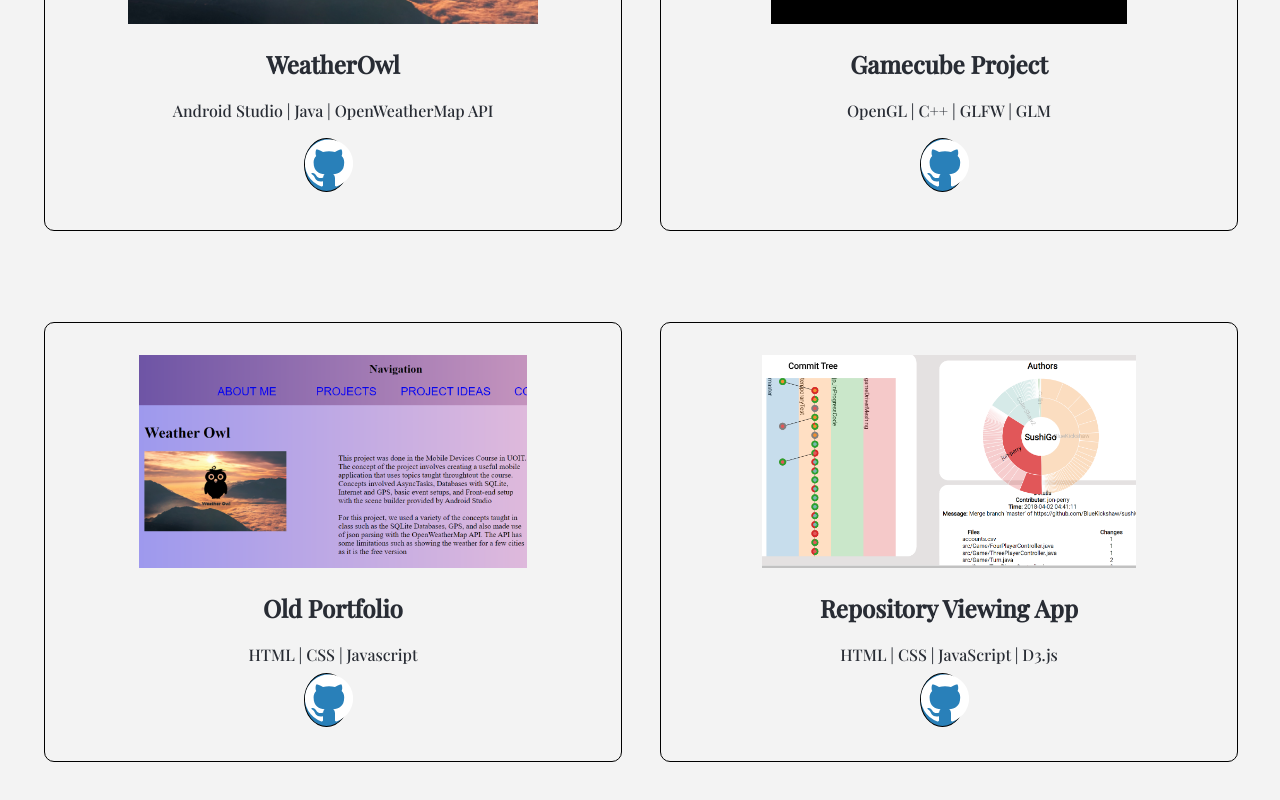
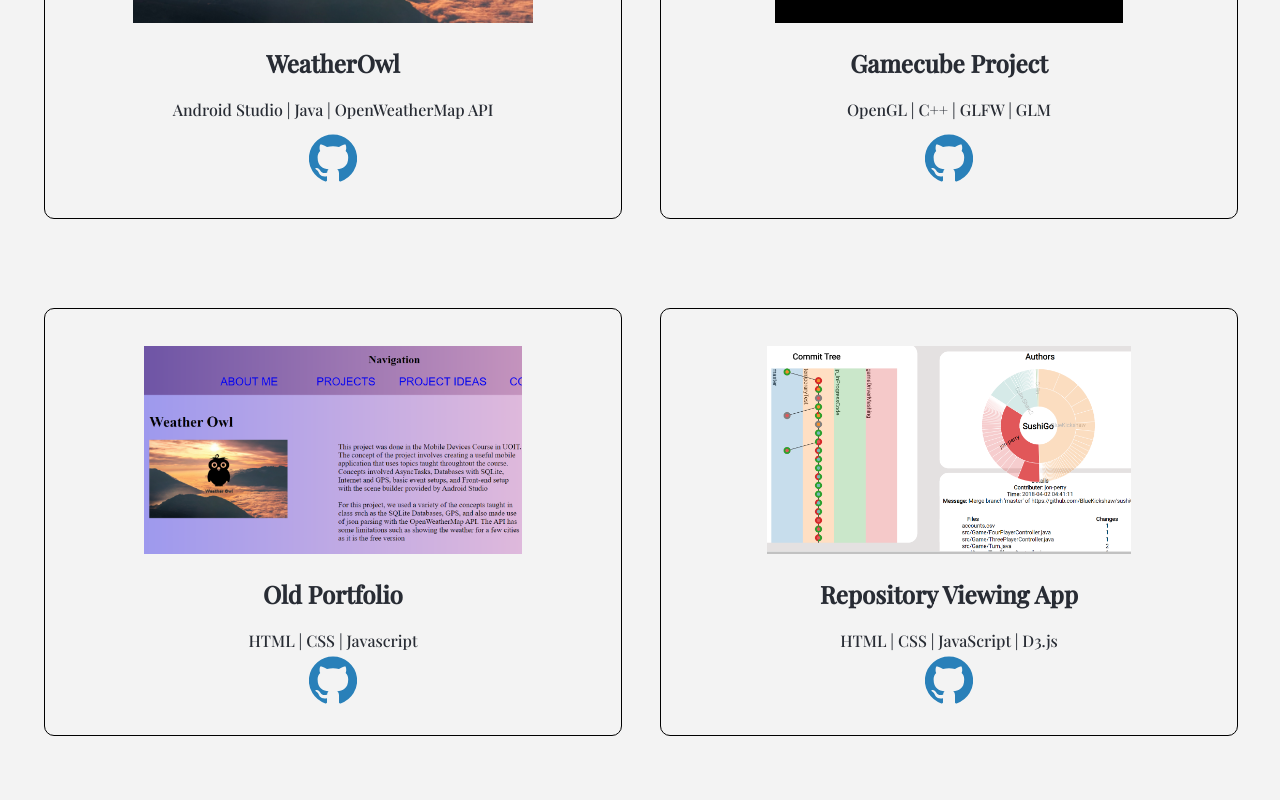
Before and after one commit to SinthooranR/SinthooranR.github.io, a React (Create React App) app: page / in a window 1280 px wide. Shown: the part 1996-2796 px from the top of the page. Built offline with nearby package versions, Linux system fonts and the light colour scheme.

Commit message:
Fixed the github icon button for the projects

```diff
--- a/src/components/MainBody/Welcome/Welcome.module.css
+++ b/src/components/MainBody/Welcome/Welcome.module.css
@@ -7,7 +7,7 @@
 
 .Welcome h1 {
   width: 75%;
-  margin: 0 0 0 10%;
+  margin: auto;
   padding-top: 25%;
   /* transition: 1s; */
   animation: fade 3s ease-in;
--- a/src/components/Reusuable/Project/Project.js
+++ b/src/components/Reusuable/Project/Project.js
@@ -6,17 +6,14 @@ import classes from "./Project.module.css";
 const Project = (props) => {
   const panelContext = useContext(MainContext);
   let panelColor;
-  let githubColor;
 
   switch (panelContext.theme) {
     case false:
       panelColor = classes.LightBorder;
-      githubColor = classes.GitLight;
       break;
 
     case true:
       panelColor = classes.DarkBorder;
-      githubColor = classes.GitDark;
       break;
 
     default:
@@ -29,11 +26,9 @@ const Project = (props) => {
         <h2>{props.title}</h2>
         <p>{props.description}</p>
       </div>
-      <div className={githubColor}>
-        <a href={props.link} target="_blank" rel="noopener noreferrer">
-          <GitHub />
-        </a>
-      </div>
+      <a href={props.link} target="_blank" rel="noopener noreferrer">
+        <GitHub />
+      </a>
     </div>
   );
 };
--- a/src/components/Reusuable/Project/Project.module.css
+++ b/src/components/Reusuable/Project/Project.module.css
@@ -24,48 +24,28 @@
   border: 1px solid black;
 }
 
+.LightBorder a,
+.LightBorder a:visited {
+  color: #2980b9;
+}
+
+.LightBorder a:hover {
+  color: #1565c0;
+  transition: 1s;
+}
+
 .DarkBorder {
   border: 1px solid white;
 }
 
-.GitLight {
-  border: 1px solid black;
-  background-color: #2980b9;
-  width: 7.5%;
-  border-radius: 50%;
-  margin: 0 0 2% 45%;
+.DarkBorder a,
+.DarkBorder a:visited {
+  color: #ff416c;
 }
 
-.GitLight:hover {
-  background-color: #1565c0;
+.DarkBorder a:hover {
+  color: #c31432;
   transition: 1s;
-}
-
-.GitLight a,
-.GitLight a:visited,
-.GitLight a:hover {
-  text-decoration: none;
-  color: white;
-}
-
-.GitDark {
-  background-color: #ff416c;
-  border: 1px solid white;
-  width: 7.5%;
-  border-radius: 50%;
-  margin: 0 0 2% 45%;
-}
-
-.GitDark:hover {
-  background-color: #c31432;
-  transition: 1s;
-}
-
-.GitDark a,
-.GitDark a:visited,
-.GitDark a:hover {
-  text-decoration: none;
-  color: black;
 }
 
 @media (max-width: 999px) {
@@ -80,11 +60,9 @@
     height: 70%;
     width: 80%;
   }
-  .GitLight,
-  .GitDark {
-    width: 15%;
-    border-radius: 50%;
-    margin: 11% 0 3% 42.5%;
+  .LightBorder a,
+  .DarkBorder a {
+    margin: 10% 0 5% 0;
   }
 }
 
@@ -100,11 +78,9 @@
     height: 70%;
     width: 80%;
   }
-  .GitLight,
-  .GitDark {
-    width: 15%;
-    border-radius: 50%;
-    margin: 15% 0 3% 42.5%;
+  .LightBorder a,
+  .DarkBorder a {
+    margin: 12.5% 0 5% 0;
   }
 }
 
```
